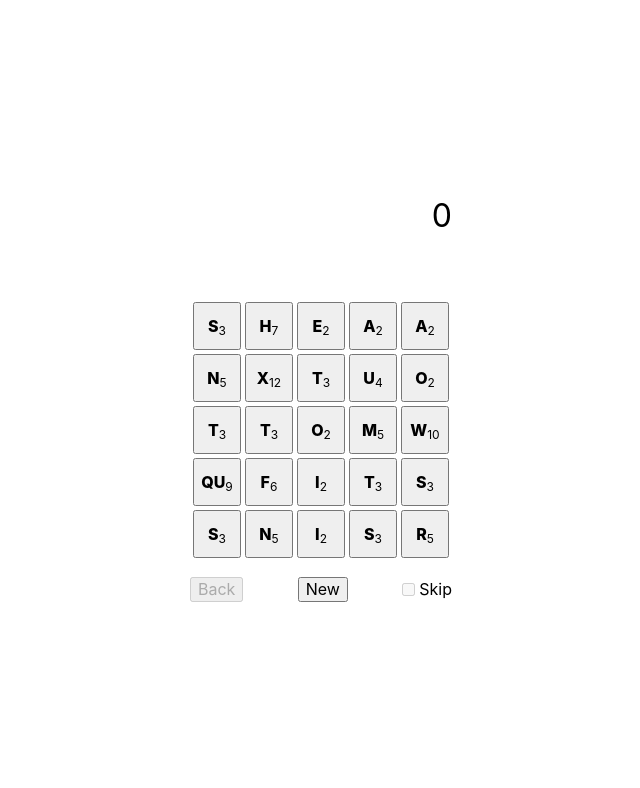
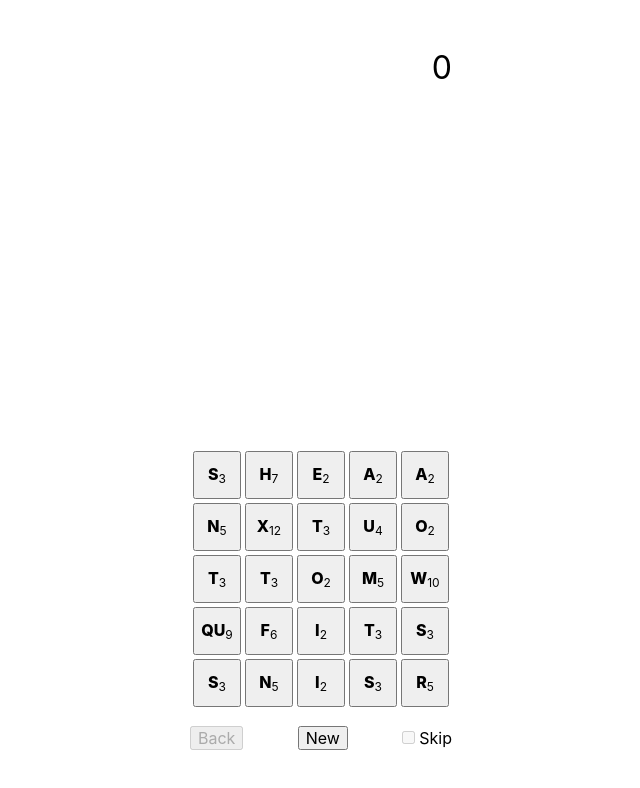
Before and after one commit to benrosen/letter-threader, a React (Create React App) app: page / in a window 1280 px wide. Shown: the top 788 px of the page, without its empty margins (319-959 px from the left). Built offline with nearby package versions, Linux system fonts and the light colour scheme.

Commit message:
adjust layout to minimize shifting

```diff
--- a/src/App.tsx
+++ b/src/App.tsx
@@ -168,16 +168,28 @@ export const App = () => {
                 height: "100vh",
             }}
         >
-            <div style={{display: "flex", flexDirection: "column", gap: "1rem"}}>
+            <div style={{
+                display: "flex",
+                flexDirection: "column",
+                gap: "1rem",
+                height: "100%",
+                maxHeight: "700px",
+                maxWidth: "420px",
+                padding: "1rem",
+                justifyContent: "space-between",
+                alignItems: "center"
+            }}>
                 <div
                     style={{
+                        width: "100%",
                         display: "flex",
                         flexDirection: "row",
                         justifyContent: "right",
-                        fontSize: "2rem",
                     }}
                 >
-                    <div>
+                    <div style={{
+                        fontSize: "2rem",
+                    }}>
                         {composition.reduce<number>((total, {glyph}) => {
                             const glyphValue = glyphValues[glyph];
 
@@ -187,17 +199,19 @@ export const App = () => {
                 </div>
                 <div
                     style={{
-                        maxWidth: "14rem",
                         textAlign: "center",
                         fontSize: "3rem",
-                        padding: "1rem",
+                        display: "block",
+                        maxWidth: "15rem",
+                        minHeight: "15rem"
                     }}
                 >
                     {composition
                         .map(({glyph}) => (glyph === "_" ? " " : glyph))
                         .join("")}
                 </div>
-                <table>
+                <div style={{display: "flex", flexDirection: "column", gap: "1rem"}}>
+                    <table style={{display: "inline-block"}}>
                         <tbody>
                         {glyphs.map((row, rowIndex) => {
                             return (
@@ -238,7 +252,8 @@ export const App = () => {
                                             isMoreThanOneColumnAwayFromNewestGlyph;
 
                                         return (
-                                        <td key={columnIndex}>
+                                            <td key={columnIndex}
+                                                style={{textAlign: "center"}}>
                                                 <button
                                                     disabled={isDisabled}
                                                     style={{
@@ -312,6 +327,7 @@ export const App = () => {
                         style={{
                             display: "flex",
                             flexDirection: "row",
+                            width: "100%",
                             justifyContent: "space-between",
                         }}
                     >
@@ -365,5 +381,6 @@ export const App = () => {
                     </div>
                 </div>
             </div>
+        </div>
     );
 };
```
Lines whose indentation alone changed are shown as unchanged.
